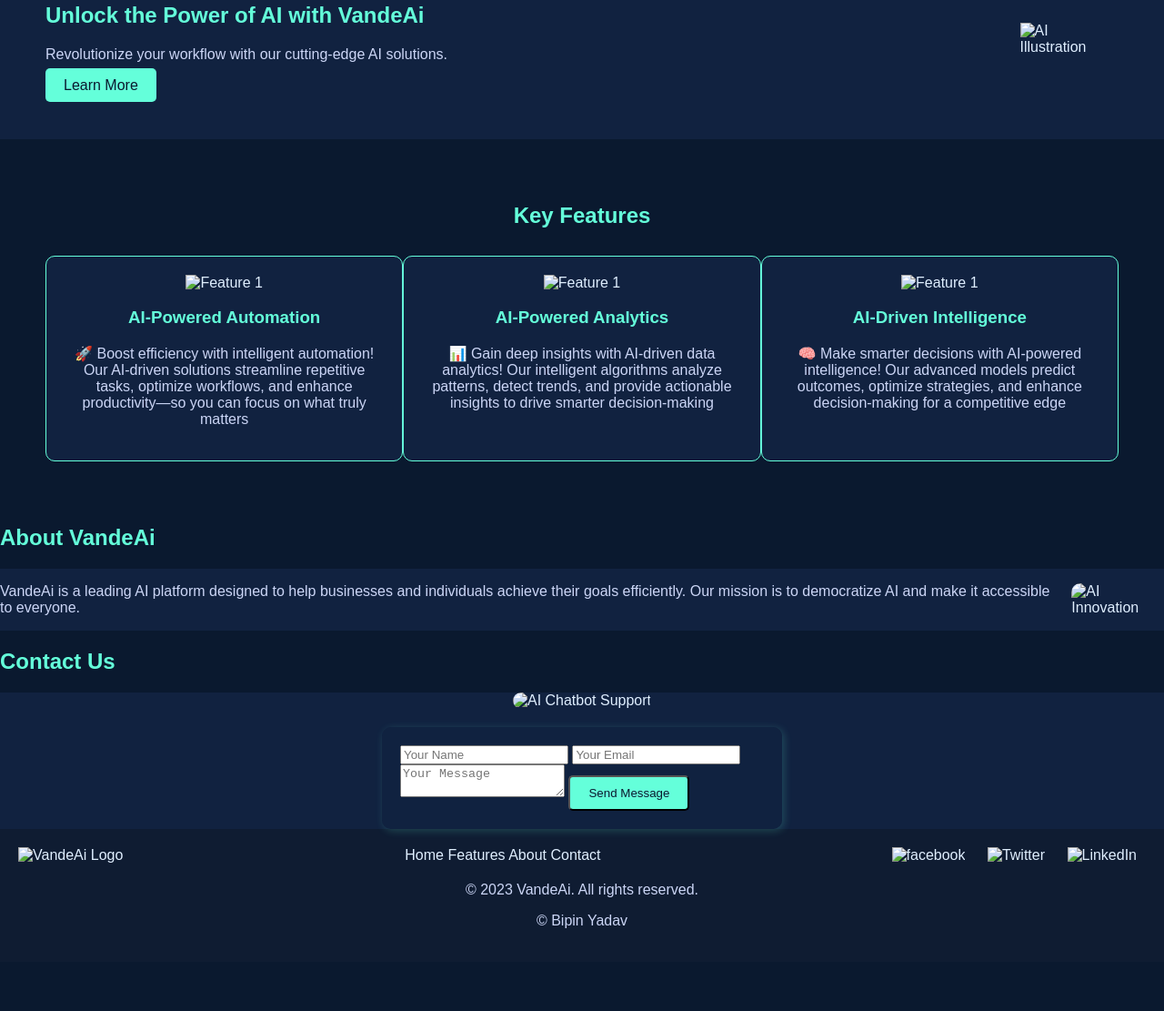
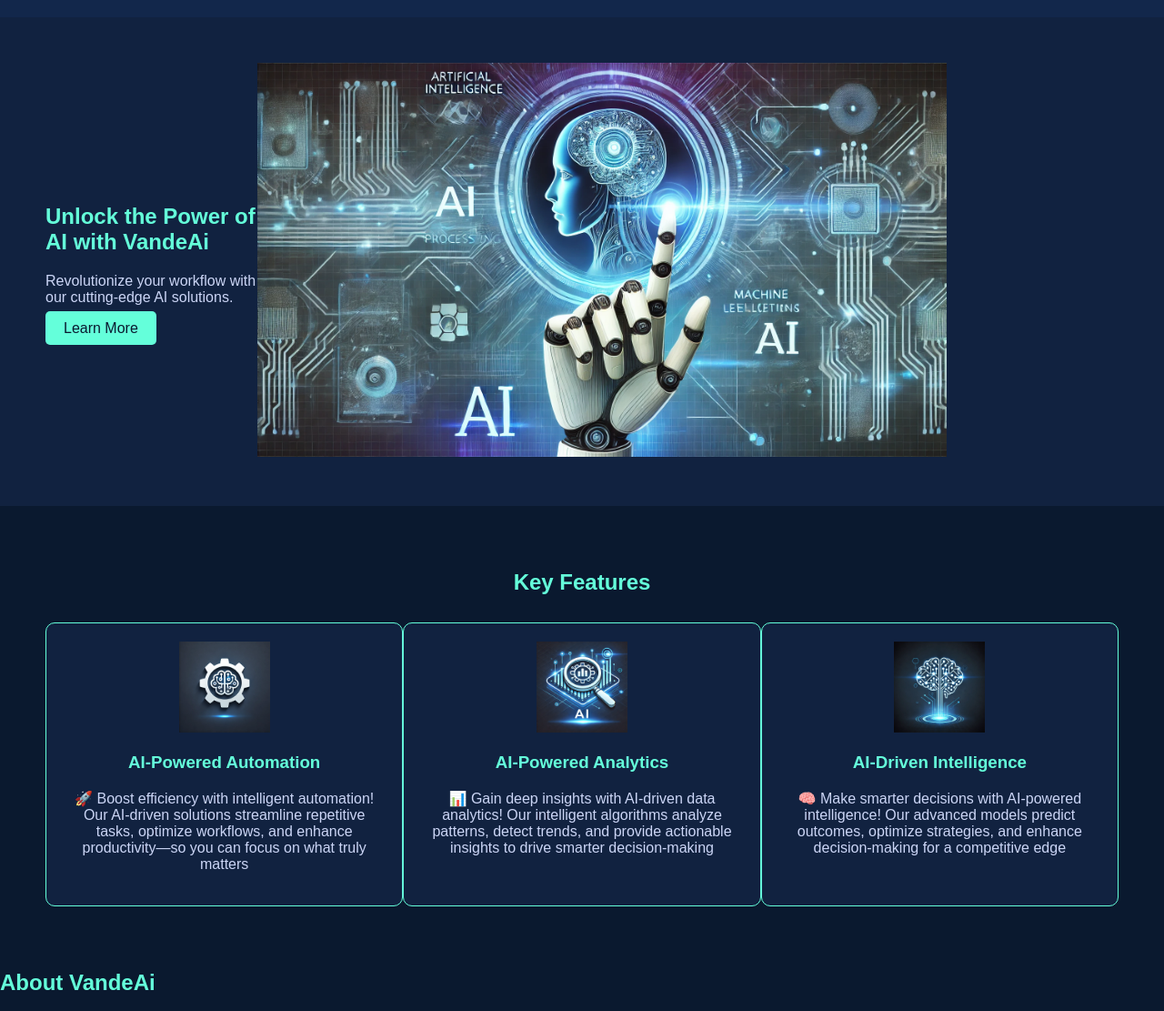
Before and after one commit to wjdvdnbvsndbv1/vandeai-landingpage, a plain HTML site: page index.html in a window 1280 px wide. Shown: the part 125-1236 px from the top of the page at 91% size. Before the commit the page ends 1182 px from the top, so only its background shows below. Drawn offline with Linux system fonts and the light colour scheme; files that its build step writes are made by us from their sources.

Commit message:
index.html

```diff
--- a/index.html
+++ b/index.html
@@ -5,16 +5,16 @@
     <meta name="viewport" content="width=device-width, initial-scale=1.0">
     <meta name="description" content="VandeAi - Your AI-powered solution for [insert purpose].">
     <title>VandeAi - AI-Powered Solutions</title>
-    <link rel="stylesheet" href="styles/style.css">
-    <link rel="stylesheet" href="styles/responsive.css">
-    <link rel="icon" type="image/x-icon" href="assets/icons/favicon.ico">
+    <link rel="stylesheet" href="style.css">
+    <link rel="stylesheet" href="responsive.css">
+    <link rel="icon" type="image/x-icon" href="favicon.ico">
 </head>
 <body>
     <!-- Header Section -->
     <header>
         <nav>
             <div class="logo">
-            <img src="assets/images/logo.png" alt="VandeAi Logo" width="100" height="100">
+                <img src="logo.png" alt="VandeAi Logo" width="100" height="100">
             </div>
             <!-- Hamburger Menu Icon (for mobile) -->
             <div class="hamburger" onclick="toggleMenu()">
@@ -44,7 +44,7 @@
             <a href="#features" class="btn">Learn More</a>
         </div>
         <div class="hero-image">
-            <img src="assets/images/hero-image.png" alt="AI Illustration">
+            <img src="hero-image.png" alt="AI Illustration">
         </div>
     </section>
 
@@ -53,17 +53,17 @@
         <h2>Key Features</h2>
         <div class="feature-cards">
             <div class="card">
-                <img src="assets/images/icons/feature1.png" alt="Feature 1" width="100" height="100">
+                <img src="feature1.png" alt="Feature 1" width="100" height="100">
                 <h3>AI-Powered Automation</h3>
                 <p>🚀 Boost efficiency with intelligent automation! Our AI-driven solutions streamline repetitive tasks, optimize workflows, and enhance productivity—so you can focus on what truly matters</p>
             </div>
             <div class="card">
-                <img src="assets/images/icons/feature2.png" alt="Feature 1" width="100" height="100">
+                <img src="feature2.png" alt="Feature 2" width="100" height="100">
                 <h3>AI-Powered Analytics</h3>
                 <p>📊 Gain deep insights with AI-driven data analytics! Our intelligent algorithms analyze patterns, detect trends, and provide actionable insights to drive smarter decision-making</p>
             </div>
             <div class="card">
-                <img src="assets/images/icons/feature3.png" alt="Feature 1" width="100" height="100">
+                <img src="feature3.png" alt="Feature 3" width="100" height="100">
                 <h3>AI-Driven Intelligence</h3>
                 <p>🧠 Make smarter decisions with AI-powered intelligence! Our advanced models predict outcomes, optimize strategies, and enhance decision-making for a competitive edge</p>
             </div>
@@ -75,16 +75,15 @@
         <h2>About VandeAi</h2>
         <div class="about-content">
             <p>VandeAi is a leading AI platform designed to help businesses and individuals achieve their goals efficiently. Our mission is to democratize AI and make it accessible to everyone.</p>
-        <img src="assets/images/about-image.png" alt="AI Innovation">
+            <img src="about-image.png" alt="AI Innovation">
         </div>
     </section>
-
 
     <!-- Contact Section -->
     <section id="contact" class="contact">
         <h2>Contact Us</h2>
         <div class="contact-content">
-        <img src="assets/images/contact-image.png" alt="AI Chatbot Support">
+            <img src="contact-image.png" alt="AI Chatbot Support">
             <form id="contact-form">
                 <input type="text" placeholder="Your Name" required>
                 <input type="email" placeholder="Your Email" required>
@@ -94,12 +93,11 @@
         </div>
     </section>
 
-
     <!-- Footer Section -->
     <footer>
         <div class="footer-content">
             <div class="footer-logo">
-                <img src="assets/images/logo.png" alt="VandeAi Logo" width="100" height="100">
+                <img src="logo.png" alt="VandeAi Logo" width="100" height="100">
             </div>
             <div class="footer-links">
                 <a href="#home">Home</a>
@@ -108,16 +106,16 @@
                 <a href="#contact">Contact</a>
             </div>
             <div class="social-media">
-                <a href="#"><img src="assets/images/icons/facebook.png" alt="facebook"></a>
-                <a href="#"><img src="assets/images/icons/twitter.png" alt="Twitter"></a>
-                <a href="#"><img src="assets/images/icons/linkedin.png" alt="LinkedIn"></a>
+                <a href="#"><img src="facebook.png" alt="facebook"></a>
+                <a href="#"><img src="twitter.png" alt="Twitter"></a>
+                <a href="#"><img src="linkedin.png" alt="LinkedIn"></a>
             </div>
         </div>
-        <p>&copy; 2023 VandeAi. All rights reserved.</p>
+        <p>&copy; 2024 VandeAi. All rights reserved.</p>
         <p>&copy; Bipin Yadav</p>
     </footer>
 
     <!-- Scripts -->
-    <script src="scripts/script.js"></script>
+    <script src="script.js"></script>
 </body>
 </html>
```
Lines whose indentation alone changed are shown as unchanged.
